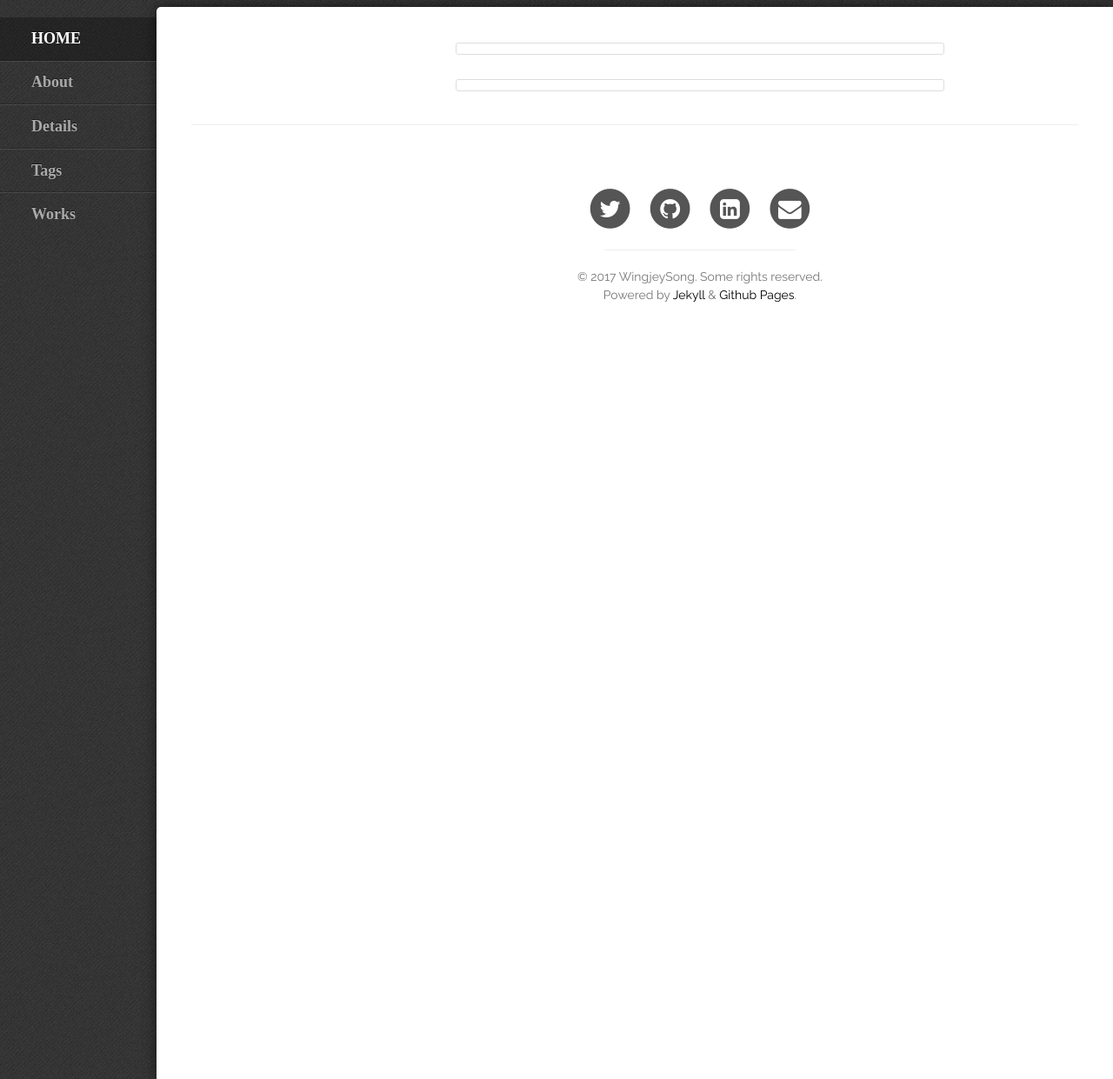
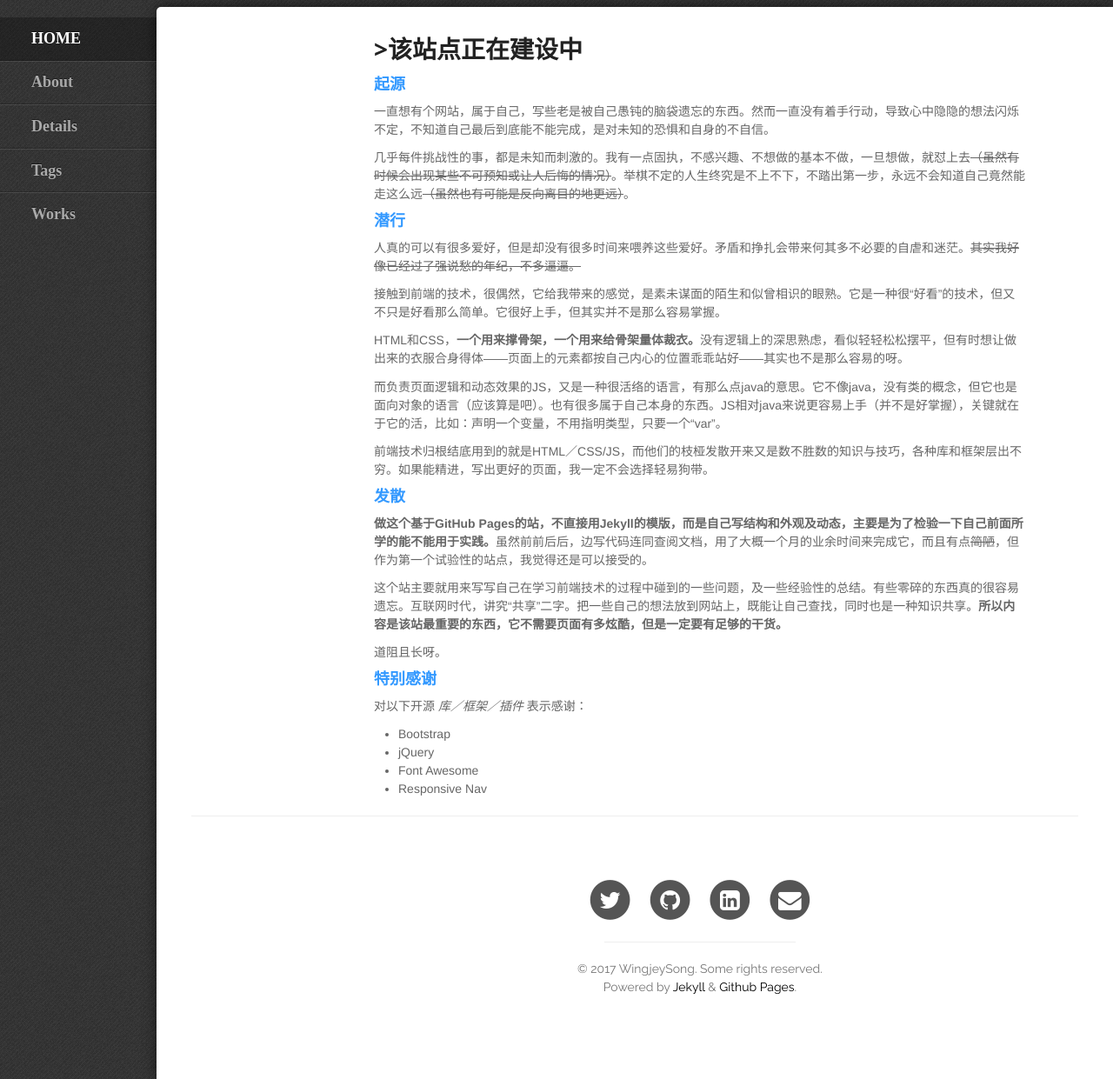
Before and after one commit to winjeysong/winjeysong.github.io, a Jekyll site: the page built from about.md, in a window 1280 px wide. Shown: the whole page at 87% size. Built offline with Jekyll 4.4.1, drawn with Linux system fonts in a browser that asks for light colours; some web fonts are replaced.

```diff
--- a/about.md
+++ b/about.md
@@ -1,17 +1,48 @@
 ---
 layout: index-page
 title: "About"
-description: ""
 header-img: ""
+description: "Why setting up this site, and some chaos."
 ---
+<style>
+ p{
+     font-size: 14px;
+ }
+ h3,h4{
+     color: #39F;
+ }
+</style>
+
+# >该站点正在建设中
+
+#### 起源
+一直想有个网站，属于自己，写些老是被自己愚钝的脑袋遗忘的东西。然而一直没有着手行动，导致心中隐隐的想法闪烁不定，不知道自己最后到底能不能完成，是对未知的恐惧和自身的不自信。
+
+几乎每件挑战性的事，都是未知而刺激的。我有一点固执，不感兴趣、不想做的基本不做，一旦想做，就怼上去~~（虽然有时候会出现某些不可预知或让人后悔的情况）~~。举棋不定的人生终究是不上不下，不踏出第一步，永远不会知道自己竟然能走这么远~~（虽然也有可能是反向离目的地更远）~~。
+
+#### 潜行
+人真的可以有很多爱好，但是却没有很多时间来喂养这些爱好。矛盾和挣扎会带来何其多不必要的自虐和迷茫。~~其实我好像已经过了强说愁的年纪，不多逼逼。~~
+
+接触到前端的技术，很偶然，它给我带来的感觉，是素未谋面的陌生和似曾相识的眼熟。它是一种很“好看”的技术，但又不只是好看那么简单。它很好上手，但其实并不是那么容易掌握。
+
+HTML和CSS，**一个用来撑骨架，一个用来给骨架量体裁衣。**没有逻辑上的深思熟虑，看似轻轻松松摆平，但有时想让做出来的衣服合身得体——页面上的元素都按自己内心的位置乖乖站好——其实也不是那么容易的呀。
+
+而负责页面逻辑和动态效果的JS，又是一种很活络的语言，有那么点java的意思。它不像java，没有类的概念，但它也是面向对象的语言（应该算是吧）。也有很多属于自己本身的东西。JS相对java来说更容易上手（并不是好掌握），关键就在于它的活，比如：声明一个变量，不用指明类型，只要一个“var”。
+
+前端技术归根结底用到的就是HTML／CSS/JS，而他们的枝桠发散开来又是数不胜数的知识与技巧，各种库和框架层出不穷。如果能精进，写出更好的页面，我一定不会选择轻易狗带。
+#### 发散
+**做这个基于GitHub Pages的站，不直接用Jekyll的模版，而是自己写结构和外观及动态，主要是为了检验一下自己前面所学的能不能用于实践。**虽然前前后后，边写代码连同查阅文档，用了大概一个月的业余时间来完成它，而且有点~~简陋~~，但作为第一个试验性的站点，我觉得还是可以接受的。
+
+这个站主要就用来写写自己在学习前端技术的过程中碰到的一些问题，及一些经验性的总结。有些零碎的东西真的很容易遗忘。互联网时代，讲究“共享”二字。把一些自己的想法放到网站上，既能让自己查找，同时也是一种知识共享。**所以内容是该站最重要的东西，它不需要页面有多炫酷，但是一定要有足够的干货。**
+
+道阻且长呀。
 
 
-<center>
-    <p><img src="" align="center"></p>
-</center>
-
-
-
-<center>
-    <p><img src="" align="center"></p>
-</center>
+#### 特别感谢
+对以下开源 *库／框架／插件* 表示感谢：
+<ul style="font-size:14px;display:inline-block;margin-left:2em;">
+    <li>Bootstrap</li>
+    <li>jQuery</li>
+    <li>Font Awesome</li>
+    <li>Responsive Nav</li>
+</ul>
```
Also changed, not shown: _posts/2016-11-17-special-value.md (+5 -4 lines), _posts/2017-02-25-own-your-github-pages.md (+1 -1 lines), _posts/2017-03-29-a-simple-calculator.md (added, +21 -0 lines).
